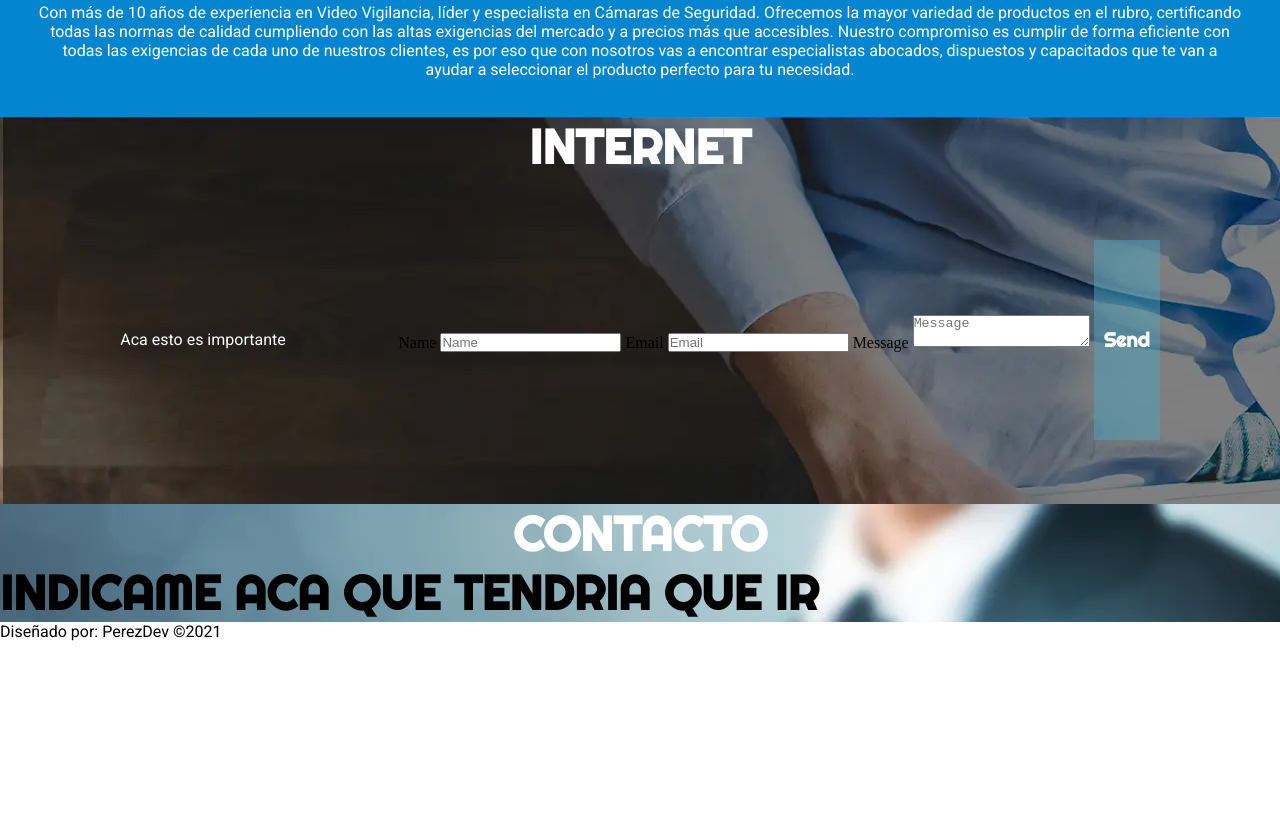
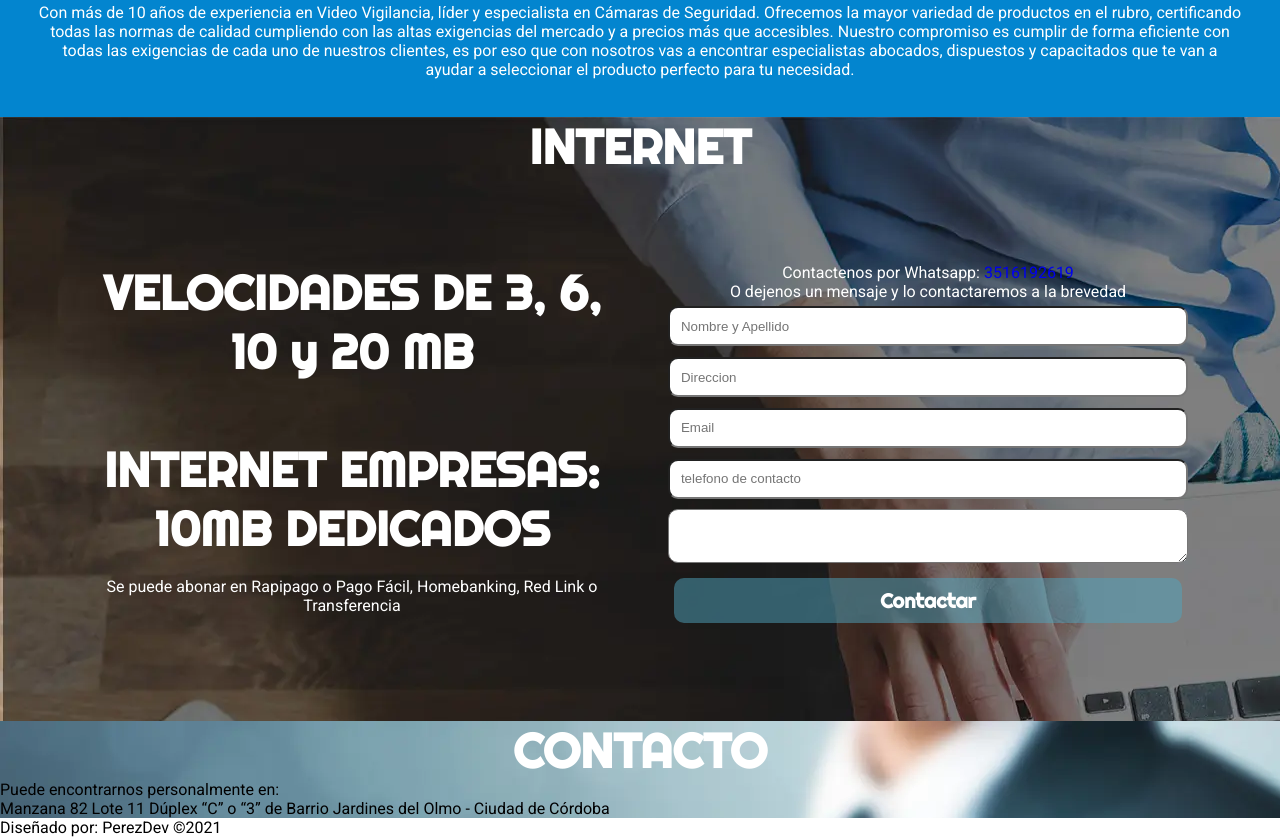
Before and after one commit to EtelS/ArrobaIT, a plain HTML site: page index.html in a window 1280 px wide. Shown: the part 2525-3362 px from the top of the page. Before the commit the page ends 3166 px from the top, so only its background shows below. Drawn offline with Linux system fonts and the light colour scheme.

Commit message:
formulario de internet

```diff
--- a/index.html
+++ b/index.html
@@ -20,7 +20,7 @@
             <a href="#seguridad" class="btn-header"><button><span class="material-icons md-48">gpp_maybe</span> SEGURIDAD</button></a>
             <a href="#internet" class="btn-header"><button><span class="material-icons md-48">rss_feed</span> INTERNET</button></a>
         </div>
-        <a href="#contacto"class="selfcenter" id="acontact"><button  id="btncontact" ><span class="material-icons">groups</span> CONTACTO</button></a>
+        <a href="#contacto"class="selfcenter" id="acontact"><button  class="btncontact" ><span class="material-icons">groups</span> CONTACTO</button></a>
     </header>
     <div class="divisor">
         <img src="images/Camaras-1024x537.webp" alt="imagen decorativa de camaras de vigilancia" width="450px" height="250px" class="imgdiv">
@@ -57,26 +57,43 @@
     <div id="internet">
         <h1 class="selfcenter">INTERNET</h1>
         <div class="flex container">
-            <p class="selfcenter">Aca esto es importante</p>
-            <form action="https://submit-form.com/De3htceO">
-                <label for="name">Name</label>
-                <input type="text" id="name" name="name" placeholder="Name" required="" />
-                <label for="email">Email</label>
-                <input type="email" id="email" name="email" placeholder="Email" required="" />
-                <label for="message">Message</label>
-                <textarea
-                  id="message"
-                  name="message"
-                  placeholder="Message"
-                  required=""
-                ></textarea>
-                <button type="submit">Send</button>
-              </form>
+            <div class="medio">
+                <h1 class="selfcenter">VELOCIDADES DE 3, 6, 10 y 20 MB</h1>
+                <h1 class="selfcenter"><br>INTERNET EMPRESAS: 10MB DEDICADOS</h1>
+                <p class="selfcenter"><br>Se puede abonar en Rapipago o Pago Fácil, Homebanking, Red Link o Transferencia</p>
+            </div>
+                <form action="https://submit-form.com/De3htceO"
+                    accept-charset="UTF-8"
+                    enctype="multipart/form-data"
+                    method="POST"
+                    class="flex medio"
+                    id="formulario">
+
+                    <p class="selfcenter">Contactenos por Whatsapp: <a href="https://wa.me/543516192619"> 3516192619</a> </p>
+                    <p class="selfcenter">O dejenos un mensaje y lo contactaremos a la brevedad</p>
+                    <input type="text" id="name" name="name" placeholder="Nombre y Apellido" required="" class="inputform"/>
+                    <input type="text" id="direccion" name="direccion" placeholder="Direccion" required=""class="inputform" />
+                    <input type="email" id="email" name="email" placeholder="Email" required="" class="inputform"/>
+                    <input type="text" id="telefono" name="telefono" placeholder="telefono de contacto" required="" class="inputform"/>
+                    <input type="hidden" name="_append" value="false"/>
+
+                    <textarea
+                        id="message"
+                        name="message"
+                        placeholder="Mensaje"
+                        required=""
+                        class="inputform"
+                    > </textarea>
+                    <button type="submit" class="btncontact" id="formcontact">Contactar</button>
+                </form>
+            </div>
         </div>
     </div>
     <div id="contacto">
         <h1 class="selfcenter">CONTACTO</h1>
-        <h1> INDICAME ACA QUE TENDRIA QUE IR</h1>
+        <p>Puede encontrarnos personalmente en: </p>
+        <p>Manzana 82 Lote 11 Dúplex “C” o “3” de Barrio Jardines del Olmo - Ciudad de Córdoba</p>
+
 
     </div>
     <footer>
--- a/styles.css
+++ b/styles.css
@@ -27,13 +27,6 @@ button:hover{
   color: #333333;
   background-color: #0385cf;
 }
-header{
-    background-color: transparent;
-    background-image: url("images/bg-image-13.webp");
-    flex-wrap: nowrap;
-    flex-direction: column;
-    justify-content: center;
-  }
 h1{
   font-family: 'Righteous', cursive;
   font-size: 3em;
@@ -42,25 +35,27 @@ h2{
   font-family: 'Righteous', cursive;
   margin: 2%;
   }
+header{
+  background-color: transparent;
+  background-image: url("images/bg-image-13.webp");
+  flex-wrap: nowrap;
+  flex-direction: column;
+  justify-content: center;
+  }
 p{
   font-family: 'Roboto', sans-serif;
-
 }
-.flex{
+.btncontact{
+  /* margin: 1%; */
+  height: 50px;
+}
+.btn-header{
+  flex-basis: 300px;
   display: flex;
-    }
-.selfcenter{
-  align-self: center;
-  text-align: center;
-  color:#ffffff;
 }
 .container{
   justify-content: space-around;
   padding: 5%;
-  }
-  .btn-header{
-    flex-basis: 300px;
-    display: flex;
 }
 .divisor{
   display: flex;
@@ -72,10 +67,32 @@ p{
 .divisor img{
   align-self: baseline;
 }
+.flex{
+  display: flex;
+  }
+#formcontact{
+  border-radius: 10px;
+  flex-basis: 30px;
+  margin: 2%
+}
+.inputform{
+  border-radius: 10px;
+  margin: 1%;
+  padding:2%;
+}
 .logoprinc{
   margin: 4% 5% 0% 5%;
 }
 .material-icons.md-48 { font-size: 48px; }
+.medio{
+  width: 50%;
+  padding: 2%;
+}
+.selfcenter{
+  align-self: center;
+  text-align: center;
+  color:#ffffff;
+  }
 .tercio{
   width: 33%;
   padding: 2%;
@@ -88,16 +105,16 @@ p{
   flex-basis: 40px;
   margin: 1%;
 }
-#btncontact{
-  /* margin: 1%; */
-  height: 50px;
-}
 #contacto{
   background-image: url("images/Contacto.webp");
   display: flex;
   flex-wrap: nowrap;
   flex-direction: column;
   justify-content: center;
+
+}
+#formulario{
+  flex-direction: column;
 
 }
 #informatica{
@@ -108,6 +125,7 @@ p{
   flex-direction: column;
   justify-content: center;
 }
+
 #pinfor{
   color: #26145e;
   font-family: 'Righteous', cursive;
```
Lines whose indentation alone changed are shown as unchanged.
